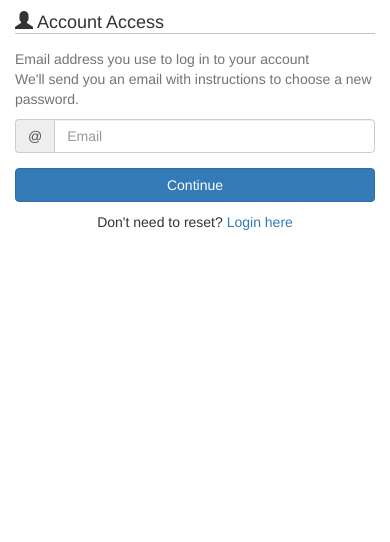
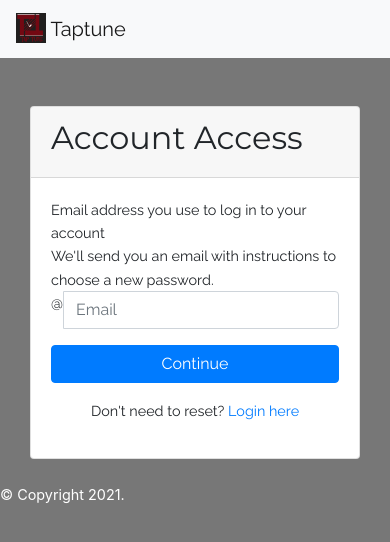
Before and after one commit to Capstone-Projects-2021-Spring/project-tap-tune, a Flask app: page /forgot in a window 390 px wide. Shown: the top 542 px of the page. Run offline with Flask 2, Linux system fonts and the light colour scheme; some libraries are stand-ins or nearby versions.

Commit message:
Updating forgot password page

```diff
--- a/templates/forgotPass.html
+++ b/templates/forgotPass.html
@@ -1,17 +1,34 @@
-<link href="//netdna.bootstrapcdn.com/bootstrap/3.1.0/css/bootstrap.min.css" rel="stylesheet" id="bootstrap-css">
-<script src="//netdna.bootstrapcdn.com/bootstrap/3.1.0/js/bootstrap.min.js"></script>
-<script src="//code.jquery.com/jquery-1.11.1.min.js"></script>
-<!------ Include the above in your HEAD tag ---------->
+{% extends "layout.html" %}
+{% block title %} - Login{% endblock %}
+{% block head %}
+    {{ super() }}
 
+    <!-- Fonts -->
+    <link rel="dns-prefetch" href="https://fonts.gstatic.com">
+    <link href="https://fonts.googleapis.com/css?family=Raleway:300,400,600" rel="stylesheet" type="text/css">
+
+    <!-- Bootstrap CSS -->
+    <link rel="stylesheet" href="https://stackpath.bootstrapcdn.com/bootstrap/4.3.1/css/bootstrap.min.css">
+
+    <!--Import materialize.css-->
+    <!--  <link type="text/css" rel="stylesheet" href="https://cdnjs.cloudflare.com/ajax/libs/materialize/1.0.0/css/materialize.min.css"  media="screen,projection"/> -->
+
+    <!-- custom styles -->
+    <link rel="stylesheet" href="{{url_for('static', filename='styles/loginStyle.css')}}">
+    <link rel="stylesheet" href="{{url_for('static', filename='styles/ajax-form.css')}}">
+
+    <style type="text/css">
+        .important { color: #ac1a00; }
+    </style>
+{% endblock %}
+{% block content %}
+<main class="login-form">
     <div class="container">
-	<div class="row">
-
-        <div class="col-md-6 col-md-offset-3">
-  <h4 style="border-bottom: 1px solid #c5c5c5;">
-    <i class="glyphicon glyphicon-user">
-    </i>
-    Account Access
-  </h4>
+        <div class="row justify-content-center">
+            <div class="col-md-8">
+                <div class="card">
+                    <div class="card-header"><h2>Account Access</h2></div>
+                    <div class="card-body">
                         <form accept-charset="UTF-8" role="form" id="login-recordar" method="post">
 							<fieldset>
 								<span class="help-block">
@@ -23,7 +40,8 @@
 									<span class="input-group-addon">
 										@
 									</span>
-          <input class="form-control" placeholder="Email" name="email" type="email" required="">
+									<input class="form-control" placeholder="Email" name="email" type="email"
+										required="">
 								</div>
 								<button type="submit" class="btn btn-primary btn-block" id="btn-olvidado">
 									Continue
@@ -33,7 +51,22 @@
 								</p>
 							</fieldset>
 						</form>
+                        <div id="form-response"></div>
                     </div>
                 </div>
             </div>
         </div>
+    </div>
+</main>
+{% endblock %}
+{% block js %}
+    {{super()}}
+    <!-- jQuery validation is not included in the script above, so needs to be explicitly included -->
+    <script src="http://ajax.aspnetcdn.com/ajax/jquery.validate/1.11.1/jquery.validate.min.js"></script>
+    <script src="https://cdnjs.cloudflare.com/ajax/libs/popper.js/1.14.7/umd/popper.min.js" integrity="sha384-UO2eT0CpHqdSJQ6hJty5KVphtPhzWj9WO1clHTMGa3JDZwrnQq4sF86dIHNDz0W1" crossorigin="anonymous"></script>
+    <!-- Bootstrap HTML framework -->
+    <script src="https://stackpath.bootstrapcdn.com/bootstrap/4.3.1/js/bootstrap.min.js" integrity="sha384-JjSmVgyd0p3pXB1rRibZUAYoIIy6OrQ6VrjIEaFf/nJGzIxFDsf4x0xIM+B07jRM" crossorigin="anonymous"></script>
+    <!-- Materialize CSS framework -->
+    <script type="text/javascript" src="https://cdnjs.cloudflare.com/ajax/libs/materialize/1.0.0/js/materialize.min.js"></script>
+
+{% endblock %}
```
Lines whose indentation alone changed are shown as unchanged.
